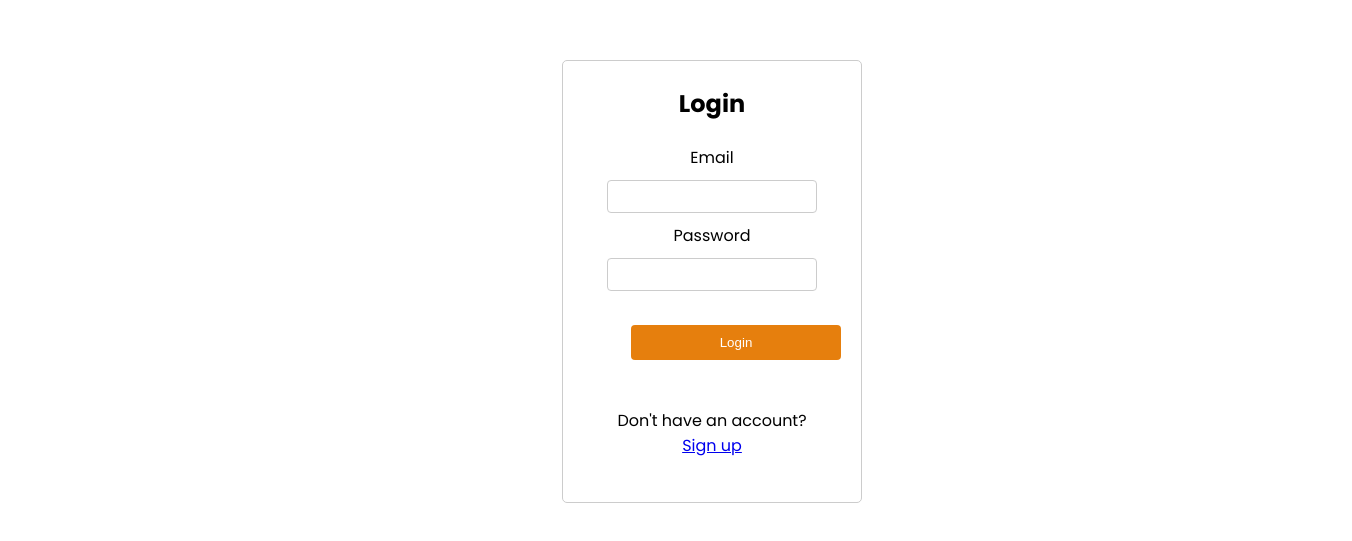
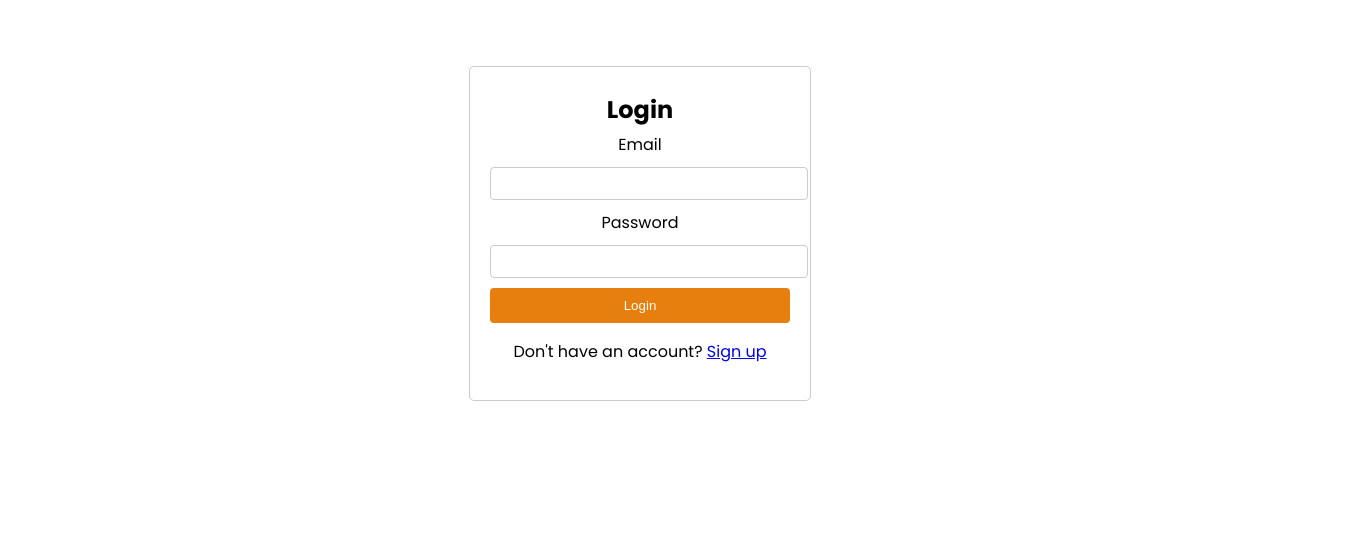
Before and after one commit to tarans102/FlexWizardsFrontendOdyssey, a React (Vite) app: page /Login in a window 1280 px wide. Shown: the part 167-708 px from the top of the page, 1352 px wide, since content can reach past the window. Built offline with nearby package versions, Linux system fonts and the light colour scheme.

Commit message:
removed star

```diff
--- a/src/styles/Login.css
+++ b/src/styles/Login.css
@@ -1,9 +1,3 @@
-* {
-  margin: 0;
-  padding: 0;
-  box-sizing: border-box;
-  border-color: var(--primary-color);
-}
 
 .wrapper {
   width: 100vw;
--- a/src/styles/Signup.css
+++ b/src/styles/Signup.css
@@ -1,9 +1,3 @@
-* {
-  margin: 0;
-  padding: 0;
-  box-sizing: border-box;
-  border-color: var(--primary-color);
-}
 
 .wrapper {
   width: 100vw;
--- a/src/styles/Tutorials.css
+++ b/src/styles/Tutorials.css
@@ -1,10 +1,3 @@
-* {
-  margin: 24px;
-  padding: 0;
-  box-sizing: border-box;
-  border-color: var(--primary-color);
-}
-
 .box {
   display: grid;
   grid-template-columns: 2fr 1fr;
```
